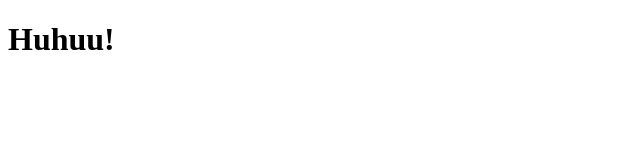
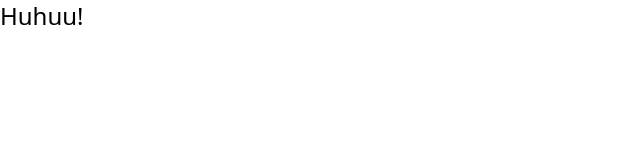
Before and after one commit to mestarit/huhuu-dev, an Astro site: page / in a window 1280 px wide. Shown: the whole page, without its empty margins (0-640 px from the left). Built offline with nearby package versions, Linux system fonts and the light colour scheme; Astro itself is replaced by a stand-in of ours.

Commit message:
TailwindCSS

```diff
--- a/astro.config.mjs
+++ b/astro.config.mjs
@@ -1,4 +1,11 @@
 import { defineConfig } from 'astro/config';
 
 // https://astro.build/config
-export default defineConfig({});
+import tailwind from "@astrojs/tailwind";
+
+// https://astro.build/config
+export default defineConfig({
+  integrations: [tailwind({
+    config: { applyBaseStyles: false },
+  })]
+});
--- a/package.json
+++ b/package.json
@@ -11,6 +11,8 @@
     "astro": "astro"
   },
   "dependencies": {
-    "astro": "^1.6.13"
+    "@astrojs/tailwind": "^2.1.3",
+    "astro": "^1.6.13",
+    "tailwindcss": "^3.2.4"
   }
 }
--- a/src/layouts/Layout.astro
+++ b/src/layouts/Layout.astro
@@ -1,4 +1,6 @@
 ---
+import '../styles/global.css'
+
 export interface Props {
 	title: string;
 }
--- /dev/null
+++ b/src/styles/global.css
@@ -0,0 +1,17 @@
+@tailwind base;
+@tailwind components;
+@tailwind utilities;
+
+/* here we change the defaults */
+
+@layer base {
+    h1 {
+        @apply text-2xl;
+    }
+    h2 {
+        @apply text-xl;
+    }
+    ul {
+        @apply list-disc list-inside;
+    }
+}
--- /dev/null
+++ b/tailwind.config.cjs
@@ -0,0 +1,8 @@
+/** @type {import('tailwindcss').Config} */
+module.exports = {
+	content: ['./src/**/*.{astro,html,js,jsx,md,mdx,svelte,ts,tsx,vue}'],
+	theme: {
+		extend: {},
+	},
+	plugins: [],
+}
```
Also changed, not shown: 1 other file.
